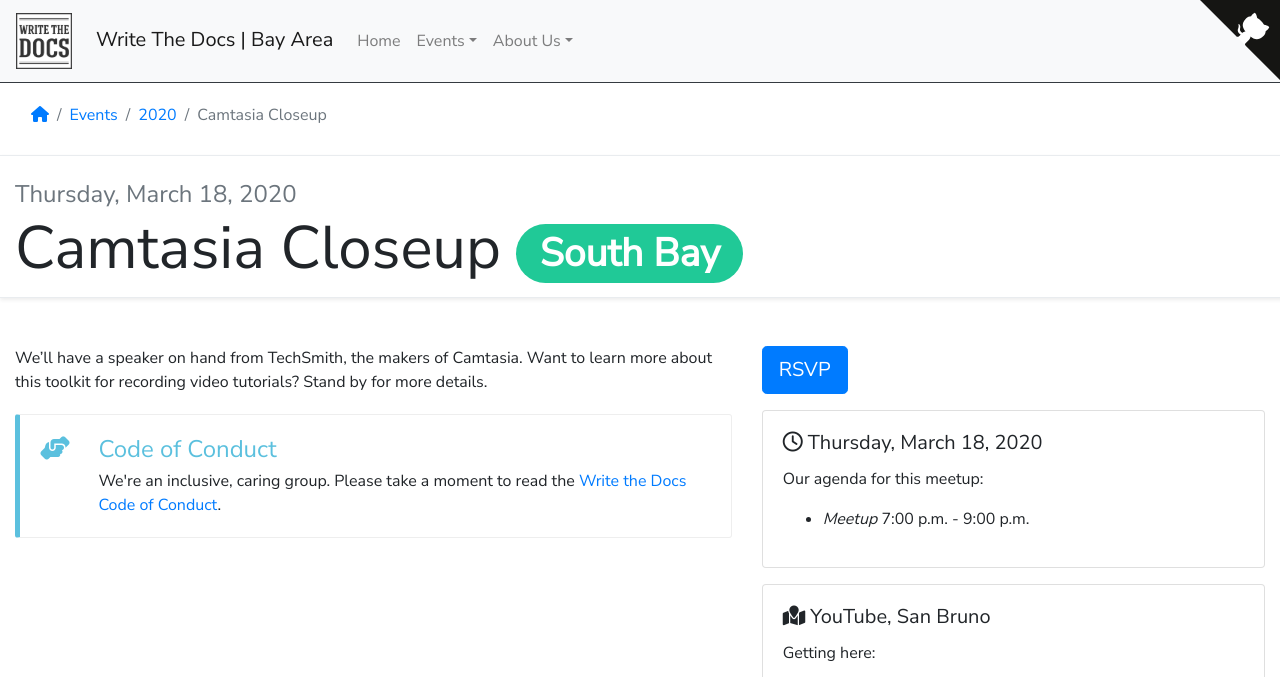
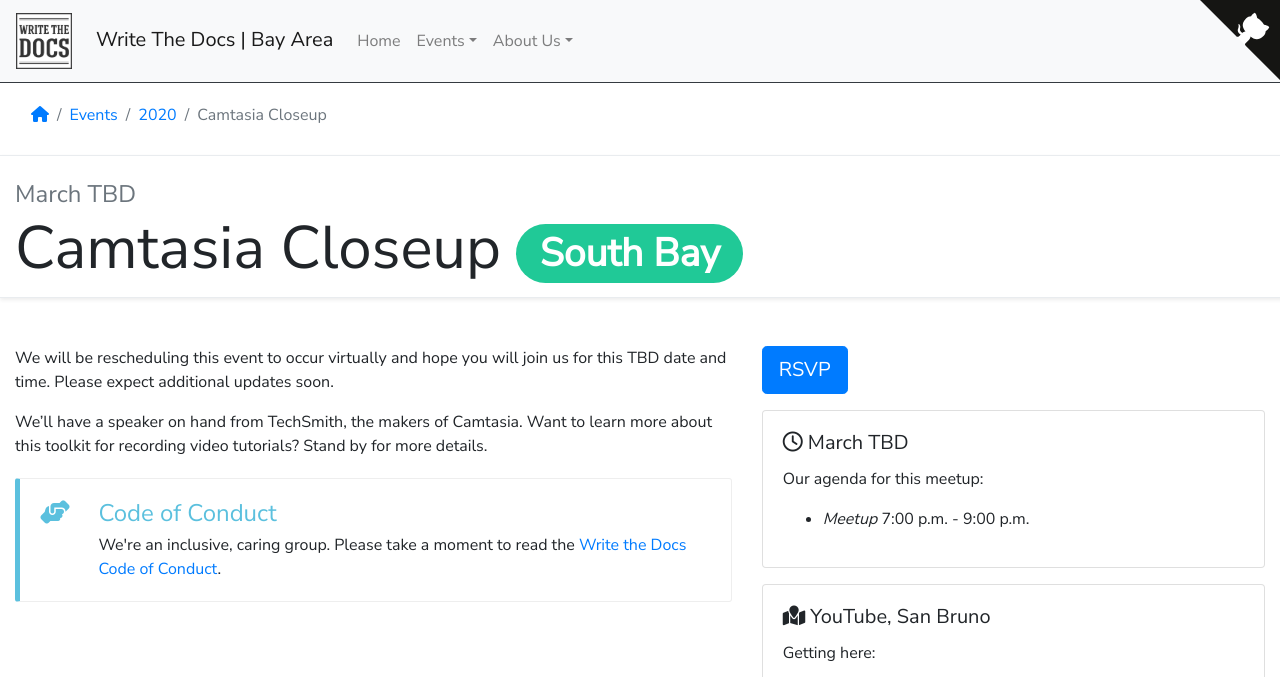
Before and after one commit to San-Francisco-Write-The-Docs/www, a Jekyll site: the page built from content/_events/2020/march.md, in a window 1280 px wide and 900 px high, cut to the strip 0-677 px from the top of the window. Built offline with Jekyll 4.4.1, drawn with Linux system fonts in a browser that asks for light colours; nearby versions of some CDN libraries.

Commit message:
Updated camtasia closeup to show that date is TBD

```diff
--- a/content/_events/2020/march.md
+++ b/content/_events/2020/march.md
@@ -4,7 +4,7 @@
 title: Camtasia Closeup
 event-id: camtasia-closeup-march-2020
 year: 2020
-event-date: Thursday, March 18, 2020
+event-date: March TBD
 locale: south-bay
 location: youtube-san-bruno
 sponsor: YouTube & Camtasia
@@ -16,4 +16,6 @@
     * _Meetup_ 7:00 p.m. - 9:00 p.m.
 ---
 
+We will be rescheduling this event to occur virtually and hope you will join us for this TBD date and time. Please expect additional updates soon.
+
 We'll have a speaker on hand from TechSmith, the makers of Camtasia. Want to learn more about this toolkit for recording video tutorials? Stand by for more details.
```
